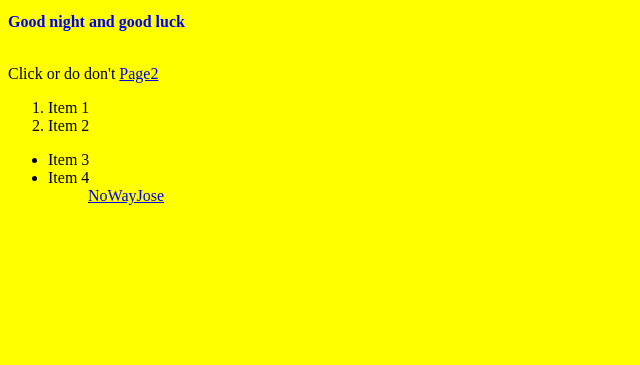
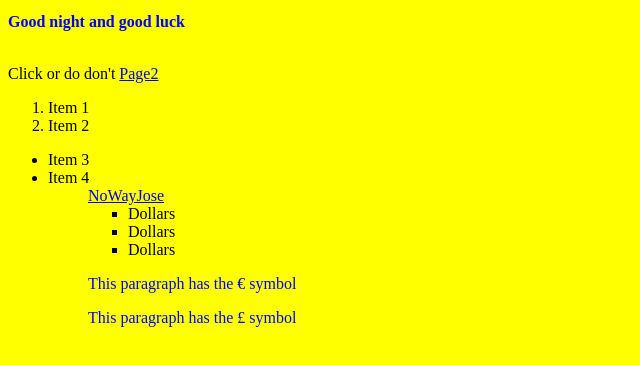
Before and after one commit to LeZizzi/nci, a plain HTML site: page WebDesign/src/index2.html in a window 1280 px wide. Shown: the part 365-730 px from the top of the page, without its empty margins (0-640 px from the left). Drawn offline with Linux system fonts and the light colour scheme.

Commit message:
symbloscharset

```diff
--- a/WebDesign/src/index2.html
+++ b/WebDesign/src/index2.html
@@ -2,7 +2,7 @@
 <html>  <b> *** Tags *************** </b>
       <head>
             <title> tags and others  </title>
-
+			 <meta charset="UTF-8">
 
             <link rel="stylesheet" href="external.css" />
 
@@ -52,6 +52,15 @@
 
           <a href ="https://www.yahoo.com"> NoWayJose </a>
 
+
+			<ul>
+				<li> Dollars </li>
+				<li> Dollars </li>
+				<li> Dollars </li>
+			</ul>
+
+			<p> This paragraph has the &euro; symbol </p>
+			<p> This paragraph has the &pound; symbol </p>
     </body>
 
 <html>
```
Also changed, not shown: 1 other file.
